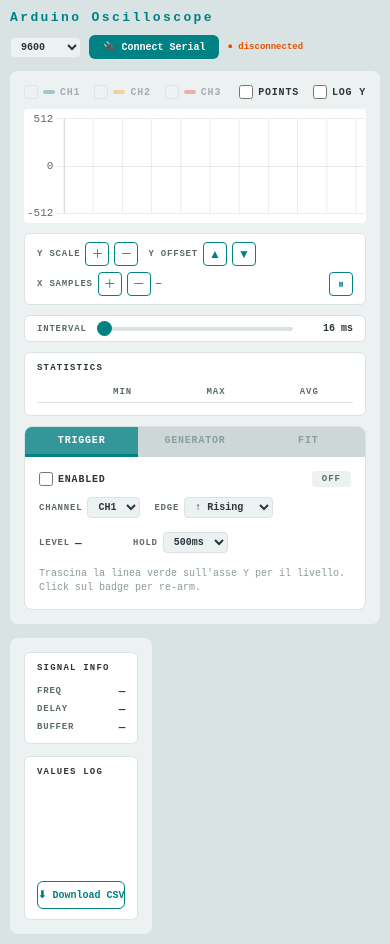
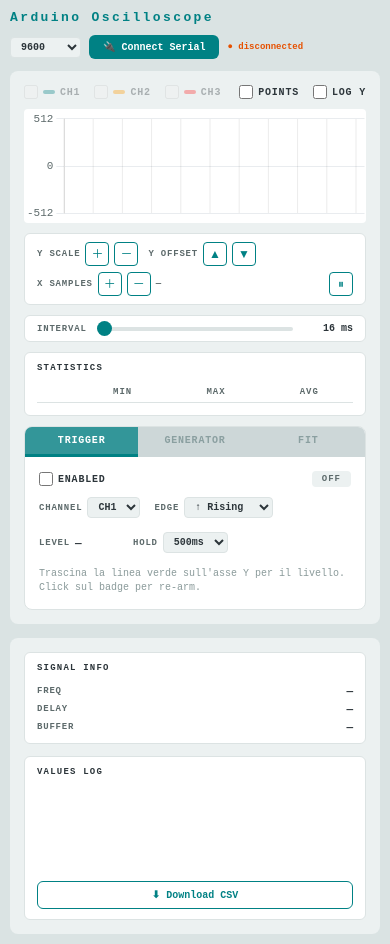
Before and after one commit to silvioluca/arduinoweboscilloscope, a plain HTML site: page index.html in a window 390 px wide. Drawn offline with nearby package versions, Linux system fonts and the light colour scheme.

Commit message:
Update style.css

```diff
--- a/style.css
+++ b/style.css
@@ -133,12 +133,15 @@
 /* ── Responsive ── */
 @media (max-width: 900px) {
   .main { flex-direction: column; }
-  .col-right { max-width: 100%; min-width: 0; }
+  .col-left { min-width: 100%; }
+  .col-right { min-width: 100%; }
   .vdiv { display: none; }
   .gen-sliders { grid-template-columns: 1fr; }
 }
 @media (max-width: 480px) {
   .container { padding: 10px; }
   .ctrl-bar { gap: 6px 10px; }
+  .col-left { min-width: 100%; }
+  .col-right { min-width: 100%; }
   .tab-btn { font-size: 10px; padding: 8px 4px; }
 }
```
